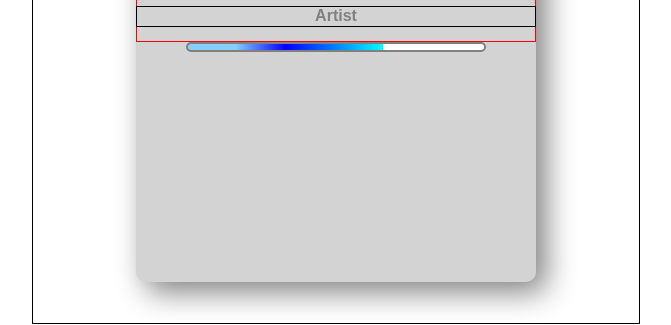
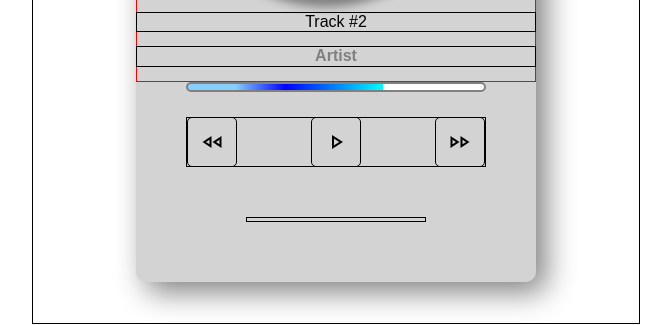
Before and after one commit to fbw-d09/uib-layout-neumorphic-music-player-DirkSawon, a website: page index.html in a window 1280 px wide. Shown: the part 460-785 px from the top of the page, without its empty margins (304-975 px from the left). Drawn offline with nearby package versions, Linux system fonts and the light colour scheme.

Commit message:
Version 0.03 - In Progress

```diff
--- a/index.html
+++ b/index.html
@@ -33,9 +33,15 @@
             </div>
             <div class="time"></div>
             <div class="buttons">
-                <div class="rewind"></div>
-                <div class="play"></div>
-                <div class="forewind"></div>
+                <div class="rewind">
+                    <span class="material-symbols-outlined">fast_rewind</span>
+                </div>
+                <div class="play">
+                    <span class="material-symbols-outlined">play_arrow</span>
+                </div>
+                <div class="forewind">
+                    <span class="material-symbols-outlined">fast_forward</span>
+                </div>
             </div>
             <div class="carving"></div>
         </div>
--- a/style.css
+++ b/style.css
@@ -41,7 +41,7 @@ body
     align-items: center;
     border:1px solid black;
     width:400px;
-    height:60px;
+    height:100px;
 }
 
 .search
@@ -138,25 +138,53 @@ body
 
 .buttons
 {
-
+    display:flex;
+    flex-direction: row;
+    width:300px;
+    height:50px;
+    border:1px solid black;
+    justify-content:space-between;
+    align-items:center;
+    margin-top:25px;
+    margin-bottom:50px;
 }
 
 .rewind
 {
-
+    display:flex;
+    justify-content:center;
+    align-items: center;
+    width:50px;
+    height:50px;
+    border:1px solid black;
+    border-radius:5px;
 }
 
 .play
 {
-
+    display:flex;
+    justify-content:center;
+    align-items: center;
+    width:50px;
+    height:50px;
+    border:1px solid black;
+    border-radius:5px;
 }
 
 .forewind
 {
-
+    display:flex;
+    justify-content:center;
+    align-items: center;
+    width:50px;
+    height:50px;
+    border:1px solid black;
+    border-radius:5px;
 }
 
 .carving
 {
-
+    border:1px solid black;
+    height:5px;
+    width: 180px;
 }
```
